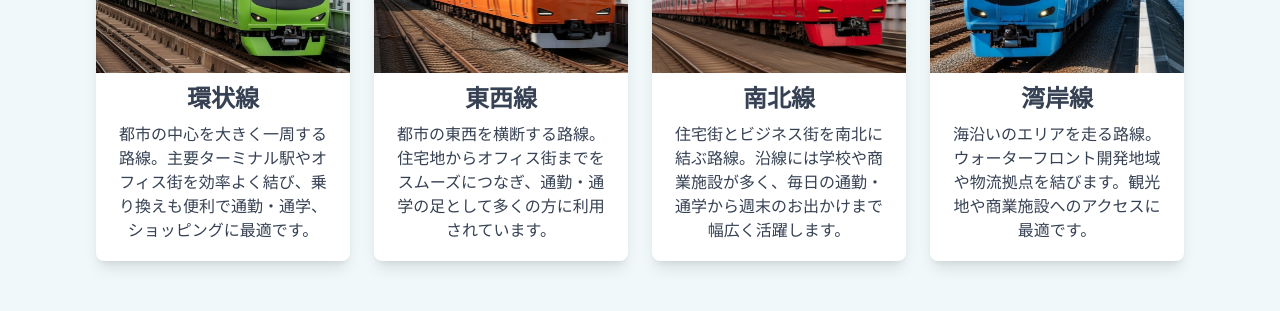
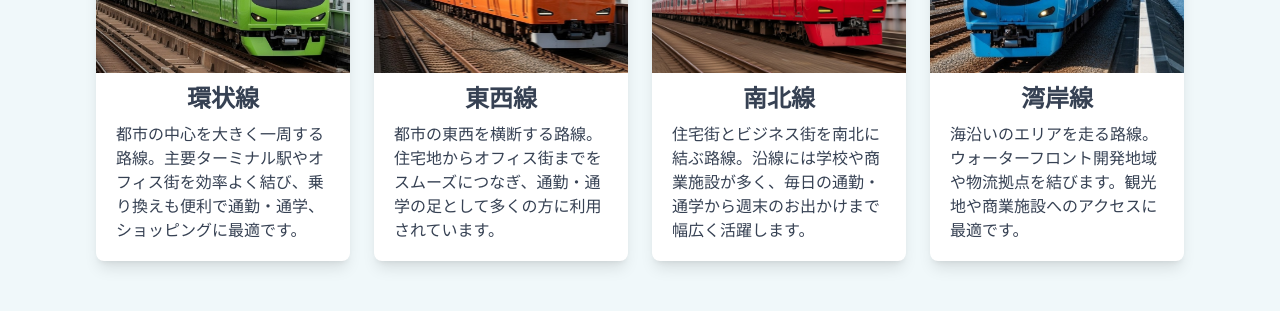
Before and after one commit to InoKotaro/ai-railway-website, a Next.js app: page / in a window 1280 px wide. Shown: the part 1320-1631 px from the top of the page. Built offline with nearby package versions, Linux system fonts and the light colour scheme; no server answers; the database is empty.

Commit message:
docs: README書き足し

```diff
--- a/src/app/globals.css
+++ b/src/app/globals.css
@@ -18,16 +18,13 @@
     --foreground: #ededed;
   }
 }
-
+html,
 body {
   background: var(--background);
   color: var(--foreground);
   font-family: Arial, Helvetica, sans-serif;
-}
-
-/* スクロール */
-html {
-  scroll-behavior: smooth;
+  scroll-behavior: smooth; /* スクロール */
+  user-select: none;
 }
 
 /* Swiperのナビゲーションボタン（左右の矢印）のスタイル */
--- a/src/components/Lines.jsx
+++ b/src/components/Lines.jsx
@@ -33,7 +33,7 @@ export default function Lines({ lines, siteColor }) {
             <div className="p-5 pt-2 pb-2 text-center text-2xl font-semibold text-gray-700">
               {name}
             </div>
-            <p className="p-5 pt-0 text-center">{about}</p>
+            <p className="p-5 pt-0 text-left">{about}</p>
           </article>
         ))}
       </div>
```
Also changed, not shown: 1 other file (tests, documents, lock files or other folders).
